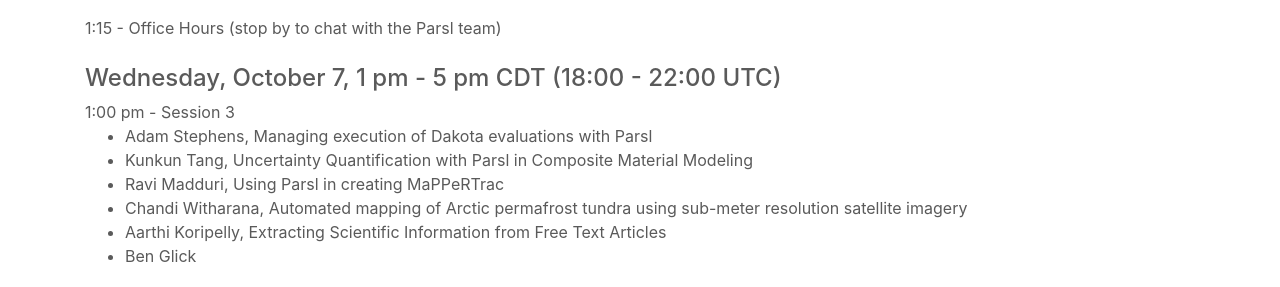
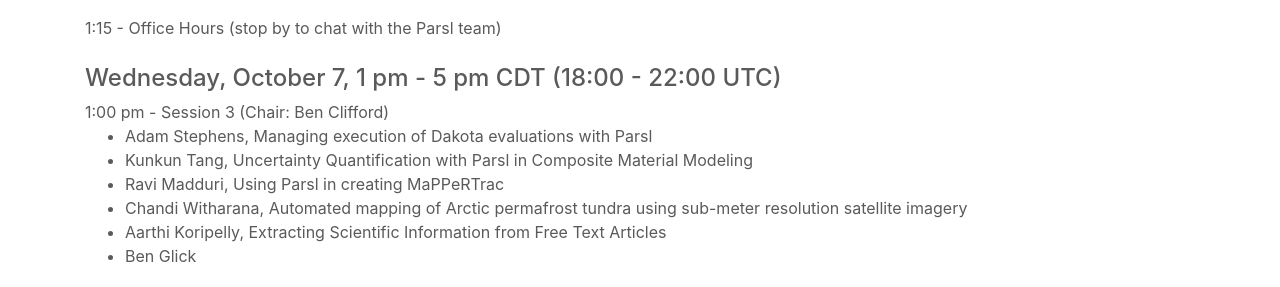
Before and after one commit to Parsl/parsl.github.io, a Jekyll site: the page built from parslfest2020.html, in a window 1280 px wide and 900 px high, scrolled down 1127 px. Shown: the part 158-445 px from the top of the window. Built offline with Jekyll 4.4.1, drawn with Linux system fonts in a browser that asks for light colours.

Commit message:
Add myself as chair of session 3

```diff
--- a/parslfest2020.html
+++ b/parslfest2020.html
@@ -76,7 +76,7 @@
 
       <h4>Wednesday, October 7, 1 pm - 5 pm CDT (18:00 - 22:00 UTC)</h4>
 
-      1:00 pm - Session 3
+      1:00 pm - Session 3 (Chair: Ben Clifford)
       <ul>
           <li>Adam Stephens, Managing execution of Dakota evaluations with Parsl</li>
 	<li>Kunkun Tang, Uncertainty Quantification with Parsl in Composite Material Modeling</li>
```
